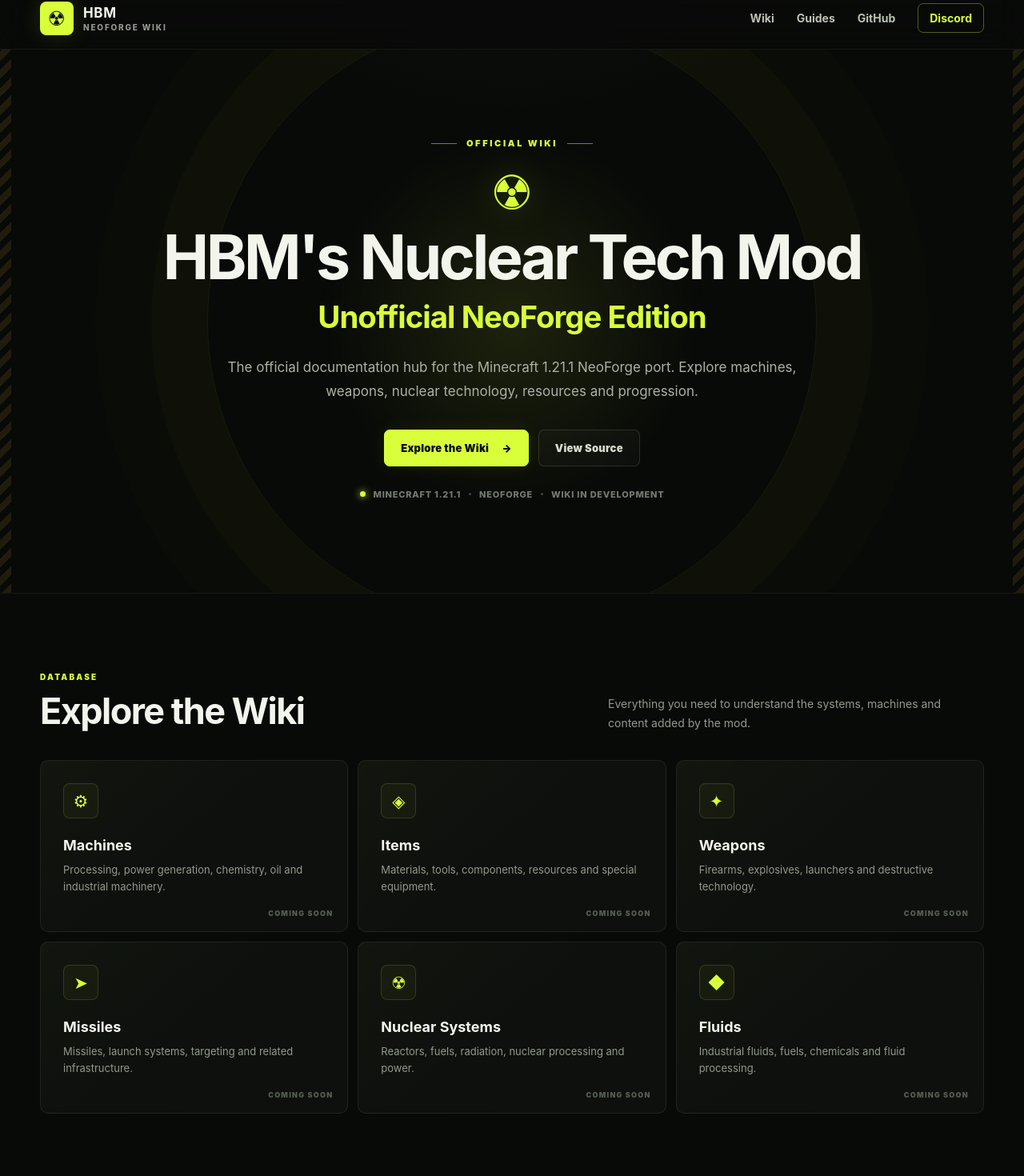
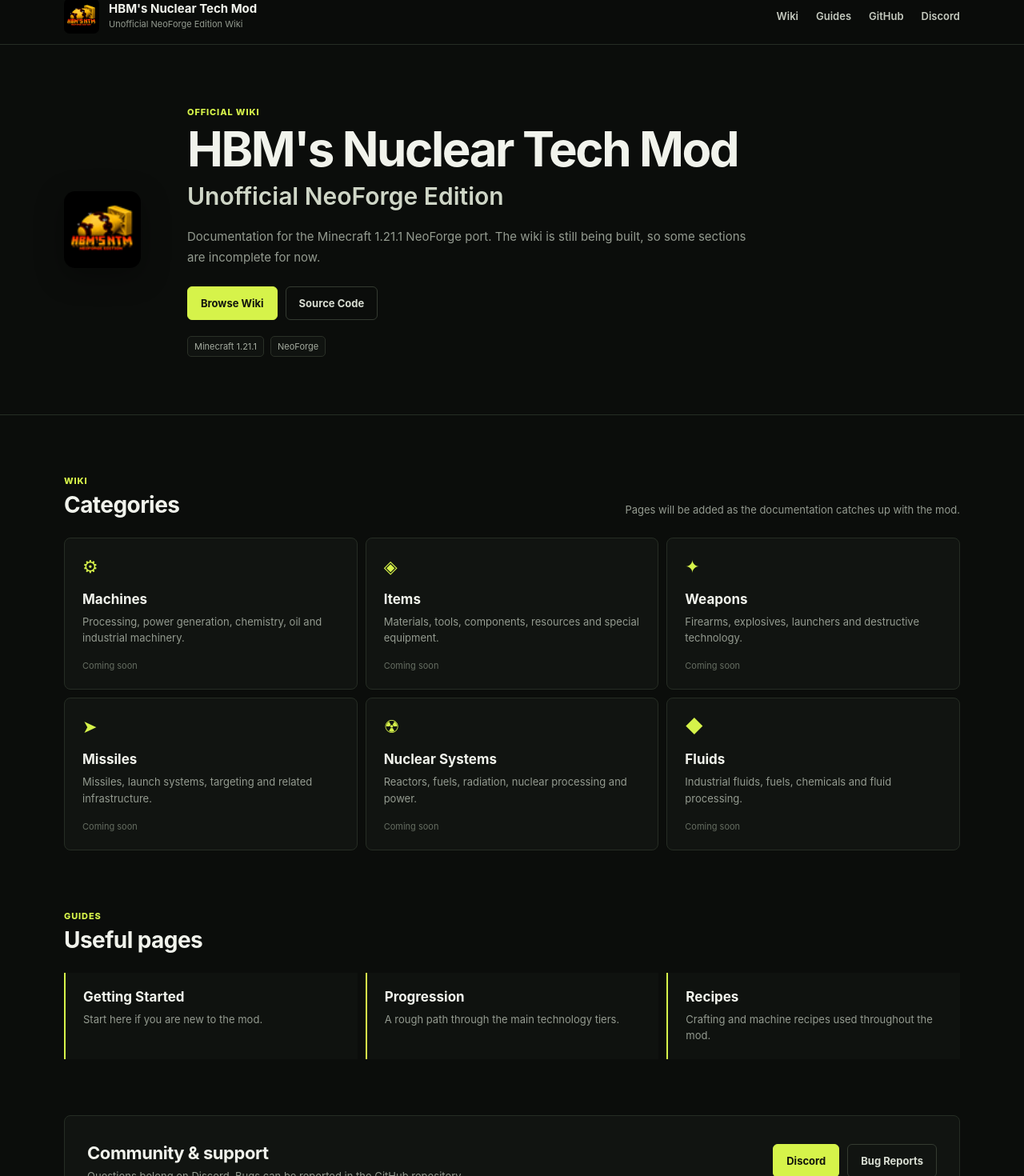
Before and after one commit to YellowYotu/hbm-unofficial-neoforge-edition-wiki, a Next.js app: page / in a window 1280 px wide. Shown: the part 16-1486 px from the top of the page at 80% size. Built offline with nearby package versions, Linux system fonts and the light colour scheme.

Commit message:
Add mod logo and refine wiki design

```diff
--- a/app/globals.css
+++ b/app/globals.css
@@ -1,14 +1,11 @@
 :root {
-  --bg: #080a08;
-  --panel: #0d100d;
-  --panel-soft: #111511;
-  --line: rgba(216, 255, 58, 0.14);
-  --line-strong: rgba(216, 255, 58, 0.35);
-  --acid: #d8ff3a;
-  --acid-soft: #b7da2d;
-  --text: #f3f5ec;
-  --muted: #92998c;
-  --danger: #ffcb3d;
+  --bg: #0b0d0b;
+  --panel: #111411;
+  --panel-hover: #151915;
+  --line: #262d24;
+  --accent: #d6f34a;
+  --text: #f1f3ec;
+  --muted: #949b90;
 }
 
 * {
@@ -23,23 +20,8 @@
 body {
   margin: 0;
   color: var(--text);
-  background:
-    radial-gradient(circle at 50% -15%, rgba(183, 218, 45, 0.08), transparent 32rem),
-    var(--bg);
+  background: var(--bg);
   font-family: Inter, ui-sans-serif, system-ui, -apple-system, BlinkMacSystemFont, "Segoe UI", sans-serif;
-}
-
-body::before {
-  content: "";
-  position: fixed;
-  inset: 0;
-  pointer-events: none;
-  opacity: 0.22;
-  background-image:
-    linear-gradient(rgba(255, 255, 255, 0.015) 1px, transparent 1px),
-    linear-gradient(90deg, rgba(255, 255, 255, 0.015) 1px, transparent 1px);
-  background-size: 32px 32px;
-  mask-image: linear-gradient(to bottom, black, transparent 85%);
 }
 
 a {
@@ -51,411 +33,272 @@
   position: sticky;
   top: 0;
   z-index: 20;
-  height: 78px;
+  height: 72px;
   display: flex;
   align-items: center;
   justify-content: space-between;
-  padding: 0 max(24px, calc((100vw - 1180px) / 2));
-  border-bottom: 1px solid rgba(255, 255, 255, 0.06);
-  background: rgba(8, 10, 8, 0.88);
-  backdrop-filter: blur(18px);
+  padding: 0 max(24px, calc((100vw - 1120px) / 2));
+  border-bottom: 1px solid var(--line);
+  background: rgba(11, 13, 11, 0.94);
+  backdrop-filter: blur(12px);
 }
 
 .brand {
   display: flex;
   align-items: center;
   gap: 12px;
-  letter-spacing: 0.04em;
 }
 
-.brand-mark {
-  display: grid;
-  width: 42px;
-  height: 42px;
-  place-items: center;
-  color: #0a0c08;
-  background: var(--acid);
-  border-radius: 8px;
-  font-size: 25px;
-  box-shadow: 0 0 28px rgba(216, 255, 58, 0.15);
+.brand-logo {
+  width: 44px;
+  height: 44px;
+  border-radius: 7px;
+  image-rendering: auto;
 }
 
 .brand strong {
   display: block;
-  font-size: 17px;
+  font-size: 15px;
+  line-height: 1.2;
 }
 
 .brand small {
   display: block;
-  margin-top: 2px;
+  margin-top: 3px;
   color: var(--muted);
-  font-size: 10px;
-  font-weight: 800;
-  letter-spacing: 0.18em;
+  font-size: 11px;
 }
 
 .nav {
   display: flex;
   align-items: center;
-  gap: 28px;
-  color: #bcc3b4;
-  font-size: 14px;
-  font-weight: 700;
-}
-
-.nav a {
-  transition: color 160ms ease;
+  gap: 22px;
+  color: #c5cabf;
+  font-size: 13px;
+  font-weight: 600;
 }
 
 .nav a:hover {
-  color: var(--acid);
-}
-
-.discord-link {
-  padding: 9px 14px;
-  border: 1px solid var(--line-strong);
-  border-radius: 7px;
-  color: var(--acid) !important;
+  color: var(--accent);
 }
 
 .hero {
-  position: relative;
-  min-height: 680px;
-  display: grid;
-  place-items: center;
-  overflow: hidden;
-  border-bottom: 1px solid rgba(255, 255, 255, 0.055);
+  border-bottom: 1px solid var(--line);
 }
 
-.hero::before {
-  content: "";
-  position: absolute;
-  width: 760px;
-  height: 760px;
-  border: 1px solid rgba(216, 255, 58, 0.08);
-  border-radius: 50%;
-  box-shadow:
-    0 0 0 70px rgba(216, 255, 58, 0.018),
-    0 0 0 140px rgba(216, 255, 58, 0.012);
+.hero-inner {
+  width: min(1120px, calc(100% - 40px));
+  min-height: 430px;
+  margin: 0 auto;
+  display: grid;
+  grid-template-columns: 120px minmax(0, 1fr);
+  gap: 34px;
+  align-items: center;
+  padding: 72px 0;
 }
 
-.hero-glow {
-  position: absolute;
-  width: 500px;
-  height: 500px;
-  background: radial-gradient(circle, rgba(216, 255, 58, 0.1), transparent 68%);
-  filter: blur(10px);
+.hero-logo {
+  width: 96px;
+  height: 96px;
+  border-radius: 14px;
+  box-shadow: 0 10px 35px rgba(0, 0, 0, 0.35);
 }
 
-.hero-content {
-  position: relative;
-  z-index: 2;
-  width: min(880px, calc(100% - 40px));
-  padding: 76px 0 82px;
-  text-align: center;
-}
-
-.eyebrow {
-  display: flex;
-  align-items: center;
-  justify-content: center;
-  gap: 12px;
-  color: var(--acid);
+.eyebrow,
+.section-kicker {
+  color: var(--accent);
   font-size: 11px;
-  font-weight: 900;
-  letter-spacing: 0.24em;
-}
-
-.eyebrow span {
-  width: 32px;
-  height: 1px;
-  background: var(--acid);
-  opacity: 0.5;
-}
-
-.hero-symbol {
-  margin: 24px auto 14px;
-  color: var(--acid);
-  font-size: 60px;
-  line-height: 1;
-  filter: drop-shadow(0 0 22px rgba(216, 255, 58, 0.2));
+  font-weight: 800;
+  letter-spacing: 0.08em;
+  text-transform: uppercase;
 }
 
 .hero h1 {
-  margin: 0;
-  font-size: clamp(42px, 6vw, 78px);
-  line-height: 0.98;
-  letter-spacing: -0.045em;
+  margin: 8px 0 0;
+  max-width: 760px;
+  font-size: clamp(36px, 5vw, 60px);
+  line-height: 1.02;
+  letter-spacing: -0.04em;
 }
 
 .hero h2 {
-  margin: 14px 0 0;
-  color: var(--acid);
-  font-size: clamp(24px, 3vw, 39px);
-  font-weight: 700;
-  letter-spacing: -0.025em;
+  margin: 10px 0 0;
+  color: #cfd6c7;
+  font-size: clamp(21px, 2.6vw, 30px);
+  font-weight: 600;
 }
 
 .hero p {
   max-width: 720px;
-  margin: 26px auto 0;
-  color: #aab1a4;
-  font-size: 17px;
-  line-height: 1.75;
+  margin: 20px 0 0;
+  color: var(--muted);
+  font-size: 15px;
+  line-height: 1.7;
 }
 
 .hero-actions,
 .community-actions {
   display: flex;
-  justify-content: center;
-  gap: 12px;
-  margin-top: 32px;
+  gap: 10px;
+  margin-top: 24px;
 }
 
 .primary-button,
 .secondary-button {
   display: inline-flex;
-  min-height: 46px;
+  min-height: 42px;
   align-items: center;
   justify-content: center;
-  gap: 16px;
-  padding: 0 20px;
-  border-radius: 7px;
+  padding: 0 16px;
+  border-radius: 6px;
   font-size: 13px;
-  font-weight: 900;
-  letter-spacing: 0.02em;
-  transition: transform 150ms ease, border-color 150ms ease, background 150ms ease;
+  font-weight: 700;
 }
 
 .primary-button {
-  color: #0a0c08;
-  background: var(--acid);
-  border: 1px solid var(--acid);
-  box-shadow: 0 0 24px rgba(216, 255, 58, 0.08);
+  color: #11140d;
+  background: var(--accent);
+  border: 1px solid var(--accent);
 }
 
 .secondary-button {
-  color: #d8ddcf;
-  background: rgba(255, 255, 255, 0.025);
-  border: 1px solid rgba(255, 255, 255, 0.12);
-}
-
-.primary-button:hover,
-.secondary-button:hover {
-  transform: translateY(-2px);
+  color: #d8ddd2;
+  background: transparent;
+  border: 1px solid #343b31;
 }
 
 .secondary-button:hover {
-  border-color: var(--line-strong);
+  border-color: #596351;
 }
 
 .version-row {
   display: flex;
-  align-items: center;
-  justify-content: center;
-  gap: 10px;
-  margin-top: 28px;
-  color: #747b70;
-  font-size: 11px;
-  font-weight: 800;
-  letter-spacing: 0.07em;
-  text-transform: uppercase;
+  gap: 8px;
+  margin-top: 20px;
 }
 
-.version-row i {
-  width: 3px;
-  height: 3px;
-  border-radius: 50%;
-  background: #41463f;
-}
-
-.status-dot {
-  width: 7px;
-  height: 7px;
-  border-radius: 50%;
-  background: var(--acid);
-  box-shadow: 0 0 10px var(--acid);
-}
-
-.hazard {
-  position: absolute;
-  top: 0;
-  bottom: 0;
-  width: 14px;
-  opacity: 0.1;
-  background: repeating-linear-gradient(-45deg, var(--danger) 0 8px, transparent 8px 16px);
-}
-
-.hazard-left {
-  left: 0;
-}
-
-.hazard-right {
-  right: 0;
+.version-row span {
+  padding: 5px 8px;
+  border: 1px solid #2a3027;
+  border-radius: 5px;
+  color: #a4ab9f;
+  background: #101310;
+  font-size: 11px;
 }
 
 .section,
 .guides-section {
-  width: min(1180px, calc(100% - 40px));
+  width: min(1120px, calc(100% - 40px));
   margin: 0 auto;
-  padding: 92px 0;
+  padding: 70px 0;
+}
+
+.guides-section {
+  padding-top: 0;
 }
 
 .section-heading {
   display: flex;
   align-items: end;
   justify-content: space-between;
-  gap: 30px;
-  margin-bottom: 34px;
-}
-
-.section-heading.compact {
-  margin-bottom: 26px;
+  gap: 24px;
+  margin-bottom: 24px;
 }
 
 .section-heading h3,
 .community-section h3 {
-  margin: 7px 0 0;
-  font-size: clamp(30px, 4vw, 45px);
-  letter-spacing: -0.035em;
+  margin: 5px 0 0;
+  font-size: 28px;
+  letter-spacing: -0.02em;
 }
 
 .section-heading > p {
-  max-width: 470px;
+  max-width: 440px;
   margin: 0;
   color: var(--muted);
-  font-size: 14px;
-  line-height: 1.7;
-}
-
-.section-kicker {
-  color: var(--acid);
-  font-size: 10px;
-  font-weight: 900;
-  letter-spacing: 0.22em;
+  font-size: 13px;
+  line-height: 1.6;
 }
 
 .category-grid {
   display: grid;
   grid-template-columns: repeat(3, 1fr);
-  gap: 12px;
+  gap: 10px;
 }
 
 .category-card {
-  position: relative;
-  min-height: 215px;
-  padding: 28px;
-  overflow: hidden;
-  border: 1px solid rgba(255, 255, 255, 0.075);
-  border-radius: 10px;
-  background:
-    linear-gradient(140deg, rgba(216, 255, 58, 0.025), transparent 48%),
-    var(--panel);
-  transition: transform 160ms ease, border-color 160ms ease, background 160ms ease;
+  min-height: 178px;
+  padding: 22px;
+  border: 1px solid var(--line);
+  border-radius: 8px;
+  background: var(--panel);
 }
 
 .category-card:hover {
-  transform: translateY(-3px);
-  border-color: var(--line-strong);
-  background:
-    linear-gradient(140deg, rgba(216, 255, 58, 0.055), transparent 48%),
-    var(--panel-soft);
+  border-color: #3a4435;
+  background: var(--panel-hover);
 }
 
 .card-icon {
-  display: grid;
-  width: 44px;
-  height: 44px;
-  place-items: center;
-  margin-bottom: 23px;
-  border: 1px solid var(--line);
-  border-radius: 8px;
-  color: var(--acid);
-  background: rgba(216, 255, 58, 0.035);
-  font-size: 21px;
+  margin-bottom: 18px;
+  color: var(--accent);
+  font-size: 22px;
 }
 
 .category-card h4,
 .guide-card h4 {
   margin: 0;
-  font-size: 18px;
+  font-size: 17px;
 }
 
 .category-card p,
 .guide-card p {
-  margin: 10px 0 0;
+  margin: 8px 0 0;
   color: var(--muted);
   font-size: 13px;
-  line-height: 1.65;
+  line-height: 1.55;
 }
 
 .coming-soon {
-  position: absolute;
-  right: 18px;
-  bottom: 17px;
-  color: #555c51;
-  font-size: 9px;
-  font-weight: 900;
-  letter-spacing: 0.14em;
-}
-
-.guides-section {
-  padding-top: 8px;
+  display: block;
+  margin-top: 18px;
+  color: #656d61;
+  font-size: 11px;
 }
 
 .guide-grid {
   display: grid;
   grid-template-columns: repeat(3, 1fr);
-  gap: 12px;
+  gap: 10px;
 }
 
 .guide-card {
-  position: relative;
-  min-height: 188px;
-  padding: 26px 28px;
-  border-top: 1px solid var(--line-strong);
-  background: linear-gradient(to bottom, rgba(216, 255, 58, 0.035), rgba(255, 255, 255, 0.012));
-}
-
-.guide-index {
-  display: block;
-  margin-bottom: 30px;
-  color: #4f574b;
-  font-family: ui-monospace, SFMono-Regular, Menlo, monospace;
-  font-size: 11px;
-}
-
-.guide-arrow {
-  position: absolute;
-  right: 26px;
-  bottom: 22px;
-  color: var(--acid);
-  font-size: 20px;
+  padding: 20px 22px;
+  border-left: 2px solid var(--accent);
+  background: #0f120f;
 }
 
 .community-section {
-  width: min(1180px, calc(100% - 40px));
-  margin: 0 auto 90px;
-  padding: 42px;
+  width: min(1120px, calc(100% - 40px));
+  margin: 0 auto 70px;
+  padding: 28px;
   display: flex;
   align-items: center;
   justify-content: space-between;
-  gap: 30px;
+  gap: 24px;
   border: 1px solid var(--line);
-  border-radius: 12px;
-  background:
-    linear-gradient(110deg, rgba(216, 255, 58, 0.055), transparent 54%),
-    #0c0f0c;
+  border-radius: 8px;
+  background: var(--panel);
 }
 
 .community-section h3 {
-  font-size: 30px;
+  font-size: 22px;
 }
 
 .community-section p {
-  margin: 10px 0 0;
+  margin: 8px 0 0;
   color: var(--muted);
-  font-size: 14px;
+  font-size: 13px;
 }
 
 .community-actions {
@@ -464,47 +307,54 @@
 }
 
 footer {
-  padding: 42px 20px 50px;
+  padding: 32px 20px 42px;
   text-align: center;
-  border-top: 1px solid rgba(255, 255, 255, 0.055);
-  color: #71786d;
+  border-top: 1px solid var(--line);
+  color: #737a70;
   font-size: 12px;
 }
 
 .footer-brand {
-  margin-bottom: 12px;
-  color: #b7bdb0;
-  font-weight: 800;
+  display: flex;
+  align-items: center;
+  justify-content: center;
+  gap: 9px;
+  margin-bottom: 10px;
+  color: #b7bdb1;
+  font-weight: 700;
 }
 
-.footer-brand span {
-  margin-right: 7px;
-  color: var(--acid);
+.footer-brand img {
+  border-radius: 4px;
 }
 
 footer p {
-  margin: 6px 0;
+  margin: 0;
 }
 
 footer strong {
-  color: #aeb5a7;
+  color: #aeb5a8;
 }
 
-.footer-note {
-  color: #52584f;
-}
-
-@media (max-width: 900px) {
-  .nav a:not(.discord-link) {
+@media (max-width: 820px) {
+  .nav a:not(:last-child) {
     display: none;
   }
 
-  .hero {
-    min-height: 620px;
+  .hero-inner {
+    grid-template-columns: 1fr;
+    gap: 20px;
+    padding: 56px 0;
   }
 
-  .section-heading {
-    align-items: start;
+  .hero-logo {
+    width: 82px;
+    height: 82px;
+  }
+
+  .section-heading,
+  .community-section {
+    align-items: flex-start;
     flex-direction: column;
   }
 
@@ -513,37 +363,31 @@
     grid-template-columns: repeat(2, 1fr);
   }
 
-  .community-section {
-    align-items: flex-start;
-    flex-direction: column;
-  }
-
   .community-actions {
-    justify-content: flex-start;
+    margin: 0;
   }
 }
 
-@media (max-width: 620px) {
+@media (max-width: 560px) {
   .topbar {
-    height: 68px;
+    height: 64px;
   }
 
-  .brand-mark {
-    width: 37px;
-    height: 37px;
-    font-size: 21px;
+  .brand-logo {
+    width: 38px;
+    height: 38px;
   }
 
-  .discord-link {
-    padding: 8px 11px;
+  .brand strong {
+    font-size: 13px;
   }
 
-  .hero-content {
-    padding-top: 56px;
+  .brand small {
+    font-size: 10px;
   }
 
-  .hero p {
-    font-size: 15px;
+  .nav {
+    display: none;
   }
 
   .hero-actions,
@@ -557,22 +401,17 @@
     width: 100%;
   }
 
-  .version-row {
-    flex-wrap: wrap;
-  }
-
-  .section,
-  .guides-section {
-    padding: 68px 0;
-  }
-
   .category-grid,
   .guide-grid {
     grid-template-columns: 1fr;
   }
 
-  .community-section {
-    margin-bottom: 50px;
-    padding: 28px;
+  .section,
+  .guides-section {
+    padding: 52px 0;
+  }
+
+  .guides-section {
+    padding-top: 0;
   }
 }
--- a/app/page.tsx
+++ b/app/page.tsx
@@ -1,3 +1,5 @@
+import Image from "next/image";
+
 const categories = [
   { icon: "⚙", title: "Machines", description: "Processing, power generation, chemistry, oil and industrial machinery." },
   { icon: "◈", title: "Items", description: "Materials, tools, components, resources and special equipment." },
@@ -8,9 +10,9 @@
 ];
 
 const quickLinks = [
-  { title: "Getting Started", text: "Learn the basics and begin your progression through HBM." },
-  { title: "Progression", text: "Follow the main technology path from early industry to nuclear systems." },
-  { title: "Recipes", text: "Find crafting and machine recipes used throughout the mod." },
+  { title: "Getting Started", text: "Start here if you are new to the mod." },
+  { title: "Progression", text: "A rough path through the main technology tiers." },
+  { title: "Recipes", text: "Crafting and machine recipes used throughout the mod." },
 ];
 
 export default function Home() {
@@ -18,10 +20,10 @@
     <main>
       <header className="topbar">
         <a className="brand" href="#" aria-label="HBM Wiki home">
-          <span className="brand-mark">☢</span>
+          <Image className="brand-logo" src="/logo.png" alt="HBM logo" width={44} height={44} priority />
           <span>
-            <strong>HBM</strong>
-            <small>NEOFORGE WIKI</small>
+            <strong>HBM&apos;s Nuclear Tech Mod</strong>
+            <small>Unofficial NeoForge Edition Wiki</small>
           </span>
         </a>
 
@@ -29,37 +31,29 @@
           <a href="#wiki">Wiki</a>
           <a href="#guides">Guides</a>
           <a href="https://github.com/YellowYotu/hbm_neoforge-1.21.1" target="_blank" rel="noreferrer">GitHub</a>
-          <a className="discord-link" href="https://discord.gg/A9NK8xypwU" target="_blank" rel="noreferrer">Discord</a>
+          <a href="https://discord.gg/A9NK8xypwU" target="_blank" rel="noreferrer">Discord</a>
         </nav>
       </header>
 
       <section className="hero">
-        <div className="hero-glow" />
-        <div className="hazard hazard-left" />
-        <div className="hazard hazard-right" />
-
-        <div className="hero-content">
-          <div className="eyebrow"><span /> OFFICIAL WIKI <span /></div>
-          <div className="hero-symbol">☢</div>
+        <div className="hero-inner">
+          <Image className="hero-logo" src="/logo.png" alt="HBM logo" width={96} height={96} priority />
+          <div>
+            <span className="eyebrow">Official Wiki</span>
             <h1>HBM&apos;s Nuclear Tech Mod</h1>
             <h2>Unofficial NeoForge Edition</h2>
             <p>
-            The official documentation hub for the Minecraft 1.21.1 NeoForge port.
-            Explore machines, weapons, nuclear technology, resources and progression.
+              Documentation for the Minecraft 1.21.1 NeoForge port. The wiki is still being built,
+              so some sections are incomplete for now.
             </p>
-
             <div className="hero-actions">
-            <a className="primary-button" href="#wiki">Explore the Wiki <span>→</span></a>
-            <a className="secondary-button" href="https://github.com/YellowYotu/hbm_neoforge-1.21.1" target="_blank" rel="noreferrer">View Source</a>
+              <a className="primary-button" href="#wiki">Browse Wiki</a>
+              <a className="secondary-button" href="https://github.com/YellowYotu/hbm_neoforge-1.21.1" target="_blank" rel="noreferrer">Source Code</a>
             </div>
-
             <div className="version-row">
-            <span className="status-dot" />
               <span>Minecraft 1.21.1</span>
-            <i />
               <span>NeoForge</span>
-            <i />
-            <span>Wiki in development</span>
+            </div>
           </div>
         </div>
       </section>
@@ -67,41 +61,37 @@
       <section className="section" id="wiki">
         <div className="section-heading">
           <div>
-            <span className="section-kicker">DATABASE</span>
-            <h3>Explore the Wiki</h3>
+            <span className="section-kicker">Wiki</span>
+            <h3>Categories</h3>
           </div>
-          <p>Everything you need to understand the systems, machines and content added by the mod.</p>
+          <p>Pages will be added as the documentation catches up with the mod.</p>
         </div>
 
         <div className="category-grid">
           {categories.map((category) => (
             <article className="category-card" key={category.title}>
               <div className="card-icon">{category.icon}</div>
-              <div>
               <h4>{category.title}</h4>
               <p>{category.description}</p>
-              </div>
-              <span className="coming-soon">COMING SOON</span>
+              <span className="coming-soon">Coming soon</span>
             </article>
           ))}
         </div>
       </section>
 
       <section className="guides-section" id="guides">
-        <div className="section-heading compact">
+        <div className="section-heading">
           <div>
-            <span className="section-kicker">FIELD MANUAL</span>
-            <h3>Guides & Progression</h3>
+            <span className="section-kicker">Guides</span>
+            <h3>Useful pages</h3>
           </div>
         </div>
 
         <div className="guide-grid">
-          {quickLinks.map((item, index) => (
+          {quickLinks.map((item) => (
             <article className="guide-card" key={item.title}>
-              <span className="guide-index">0{index + 1}</span>
               <h4>{item.title}</h4>
               <p>{item.text}</p>
-              <span className="guide-arrow">→</span>
             </article>
           ))}
         </div>
@@ -109,20 +99,21 @@
 
       <section className="community-section">
         <div>
-          <span className="section-kicker">COMMUNITY</span>
-          <h3>Need help or found a bug?</h3>
-          <p>Join the community on Discord or report issues directly in the mod repository.</p>
+          <h3>Community & support</h3>
+          <p>Questions belong on Discord. Bugs can be reported in the GitHub repository.</p>
         </div>
         <div className="community-actions">
-          <a className="primary-button" href="https://discord.gg/A9NK8xypwU" target="_blank" rel="noreferrer">Join Discord</a>
-          <a className="secondary-button" href="https://github.com/YellowYotu/hbm_neoforge-1.21.1/issues" target="_blank" rel="noreferrer">Report a Bug</a>
+          <a className="primary-button" href="https://discord.gg/A9NK8xypwU" target="_blank" rel="noreferrer">Discord</a>
+          <a className="secondary-button" href="https://github.com/YellowYotu/hbm_neoforge-1.21.1/issues" target="_blank" rel="noreferrer">Bug Reports</a>
         </div>
       </section>
 
       <footer>
-        <div className="footer-brand"><span>☢</span> HBM&apos;s Nuclear Tech Mod: Unofficial NeoForge Edition</div>
+        <div className="footer-brand">
+          <Image src="/logo.png" alt="" width={28} height={28} />
+          <span>HBM&apos;s Nuclear Tech Mod: Unofficial NeoForge Edition</span>
+        </div>
         <p>Original mod by <strong>HbmMods</strong> · NeoForge edition developed by <strong>YellowYotu</strong></p>
-        <p className="footer-note">This wiki is maintained for the unofficial NeoForge port.</p>
       </footer>
     </main>
   );
```
Also changed, not shown: app/icon.png (added), public/logo.png (added). Lines whose indentation alone changed are shown as unchanged.
